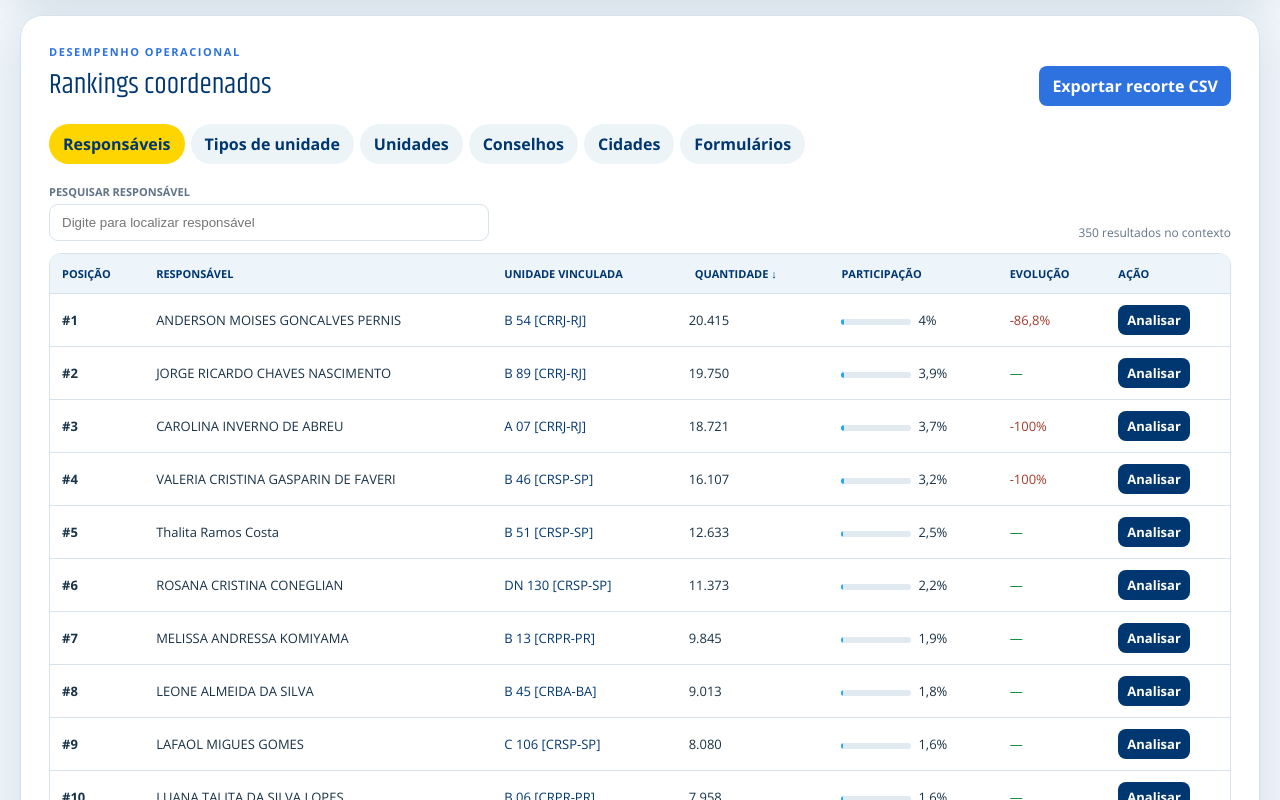
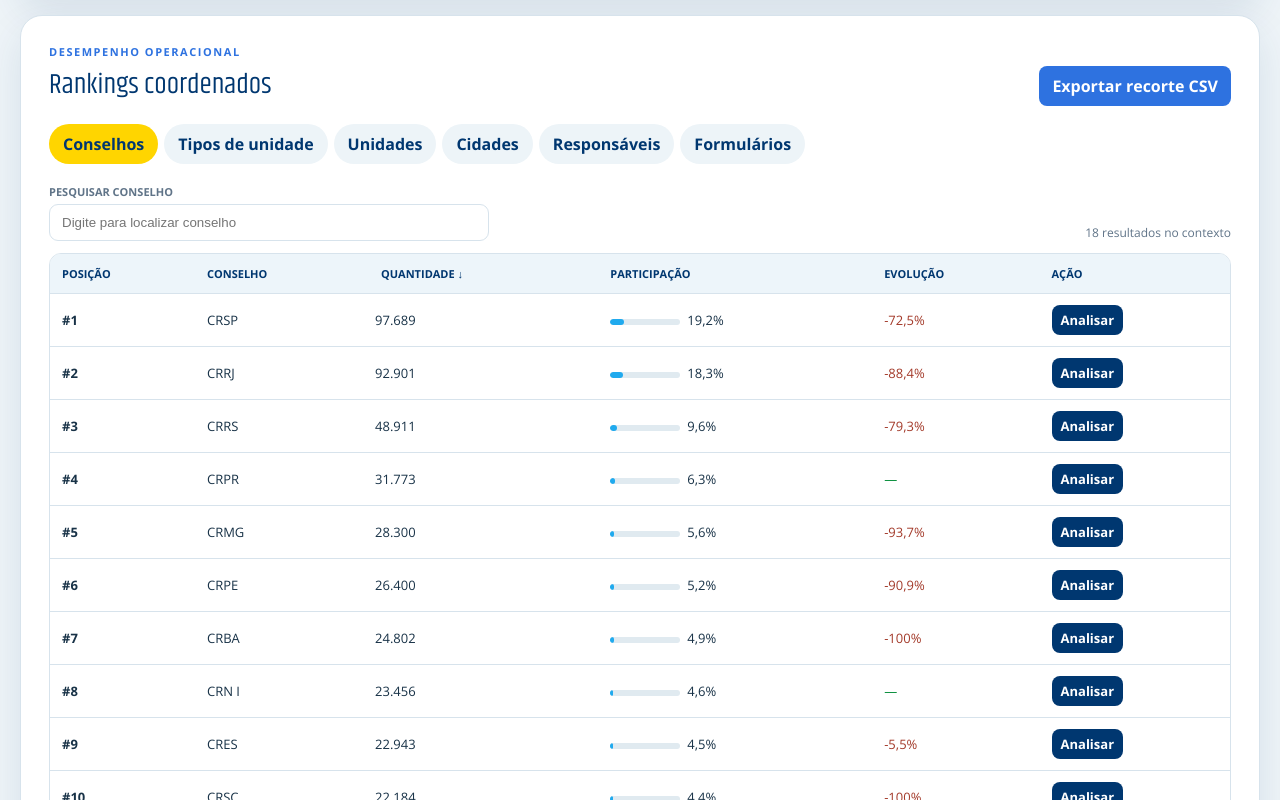
Before and after one commit to bassissoares/SestSenat, a React (Vite) app: page / in a window 1280 px wide. Shown: the part 3660-4460 px from the top of the page. Built offline with nearby package versions, Linux system fonts and the light colour scheme.

Commit message:
feat: reorganizar rankings e identificar uf

```diff
--- a/src/analytics/rankings.ts
+++ b/src/analytics/rankings.ts
@@ -1,24 +1,25 @@
 import { periodKey } from "./aggregations";
 import type { Fact, FilterKey, Periodicity } from "../types/dashboard";
 
-export type RankingRow = { key: string; label: string; quantity: number; share: number; evolution: number | null; relatedUnits: string[] };
+export type RankingRow = { key: string; label: string; quantity: number; share: number; evolution: number | null; relatedUnits: string[]; relatedStates: string[] };
 
 export function buildRanking(facts: Fact[], key: FilterKey, label?: (fact: Fact) => string, periodicity: Periodicity = 12): RankingRow[] {
   const periods = [...new Set(facts.map((fact) => periodKey(fact.year, fact.month, periodicity)))].sort();
   const firstPeriod = periods[0]; const lastPeriod = periods.at(-1);
-  const groups = new Map<string, { label: string; quantity: number; first: number; last: number; relatedUnits: Set<string> }>();
+  const groups = new Map<string, { label: string; quantity: number; first: number; last: number; relatedUnits: Set<string>; relatedStates: Set<string> }>();
   for (const fact of facts) {
     const value = String(fact[key] ?? "Não identificado");
-    const group = groups.get(value) ?? { label: label?.(fact) ?? value, quantity: 0, first: 0, last: 0, relatedUnits: new Set<string>() };
+    const group = groups.get(value) ?? { label: label?.(fact) ?? value, quantity: 0, first: 0, last: 0, relatedUnits: new Set<string>(), relatedStates: new Set<string>() };
     group.quantity += fact.quantity;
     const period = periodKey(fact.year, fact.month, periodicity);
     if (period === firstPeriod) group.first += fact.quantity;
     if (period === lastPeriod) group.last += fact.quantity;
     group.relatedUnits.add(fact.unitSummary);
+    if (fact.state) group.relatedStates.add(fact.state);
     groups.set(value, group);
   }
   const total = facts.reduce((sum, fact) => sum + fact.quantity, 0);
-  return [...groups.entries()].map(([rankingKey, group]) => ({ key: rankingKey, label: group.label, quantity: group.quantity, share: total ? group.quantity / total : 0, evolution: periods.length > 1 && group.first ? (group.last - group.first) / group.first : null, relatedUnits: [...group.relatedUnits].sort((a, b) => a.localeCompare(b, "pt-BR", { numeric: true })) })).sort((a, b) => b.quantity - a.quantity);
+  return [...groups.entries()].map(([rankingKey, group]) => { const relatedStates = [...group.relatedStates].sort(); return { key: rankingKey, label: key === "city" ? `${group.label}/${relatedStates.join(" · ") || "UF não identificada"}` : group.label, quantity: group.quantity, share: total ? group.quantity / total : 0, evolution: periods.length > 1 && group.first ? (group.last - group.first) / group.first : null, relatedUnits: [...group.relatedUnits].sort((a, b) => a.localeCompare(b, "pt-BR", { numeric: true })), relatedStates }; }).sort((a, b) => b.quantity - a.quantity);
 }
 
 export function rankingCsv(rows: RankingRow[]): string {
--- a/src/components/RankingPanel.tsx
+++ b/src/components/RankingPanel.tsx
@@ -4,7 +4,7 @@ import { useFilters } from "../state/FilterContext";
 import type { Fact, FilterKey } from "../types/dashboard";
 
 const dimensions: Array<{ key: FilterKey; label: string; item: string; render?: (fact: Fact) => string }> = [
-  { key: "responsibleName", label: "Responsáveis", item: "responsável" }, { key: "unitType", label: "Tipos de unidade", item: "tipo de unidade" }, { key: "unitSummary", label: "Unidades", item: "unidade" }, { key: "council", label: "Conselhos", item: "conselho" }, { key: "city", label: "Cidades", item: "cidade" }, { key: "formId", label: "Formulários", item: "formulário", render: (fact) => fact.formName },
+  { key: "council", label: "Conselhos", item: "conselho" }, { key: "unitType", label: "Tipos de unidade", item: "tipo de unidade" }, { key: "unitSummary", label: "Unidades", item: "unidade" }, { key: "city", label: "Cidades", item: "cidade" }, { key: "responsibleName", label: "Responsáveis", item: "responsável" }, { key: "formId", label: "Formulários", item: "formulário", render: (fact) => fact.formName },
 ];
 const number = new Intl.NumberFormat("pt-BR"); const percent = new Intl.NumberFormat("pt-BR", { style: "percent", maximumFractionDigits: 1 });
 
@@ -14,7 +14,7 @@ export function RankingPanel() {
   const visible = useMemo(() => { const term = search.toLocaleLowerCase("pt-BR"); return ranking.filter((row) => row.label.toLocaleLowerCase("pt-BR").includes(term) || (dimension.key === "responsibleName" && row.relatedUnits.some((unit) => unit.toLocaleLowerCase("pt-BR").includes(term)))).sort((a, b) => ascending ? a.quantity - b.quantity : b.quantity - a.quantity); }, [ranking, search, ascending, dimension.key]);
   const pageSize = 10; const pages = Math.max(1, Math.ceil(visible.length / pageSize)); const rows = visible.slice(page * pageSize, (page + 1) * pageSize);
   const selectDimension = (next: typeof dimensions[number]) => { setDimension(next); setSearch(""); setPage(0); };
-  const select = (row: (typeof ranking)[number]) => drillTo(dimension.key === "responsibleName" && row.relatedUnits.length === 1 ? { responsibleName: [row.key], unitSummary: row.relatedUnits } : { [dimension.key]: [row.key] });
+  const select = (row: (typeof ranking)[number]) => drillTo(dimension.key === "responsibleName" && row.relatedUnits.length === 1 ? { responsibleName: [row.key], unitSummary: row.relatedUnits } : dimension.key === "city" && row.relatedStates.length === 1 ? { city: [row.key], state: row.relatedStates } : { [dimension.key]: [row.key] });
   const exportVisible = () => { const blob = new Blob(["\uFEFF", rankingCsv(visible)], { type: "text/csv;charset=utf-8" }); const url = URL.createObjectURL(blob); const anchor = document.createElement("a"); anchor.href = url; anchor.download = `ranking-${dimension.key}.csv`; anchor.click(); URL.revokeObjectURL(url); };
   return <section className="ranking-section" id="secao-3" aria-labelledby="ranking-title">
     <div className="panel-heading"><div><p className="eyebrow">DESEMPENHO OPERACIONAL</p><h2 id="ranking-title">Rankings coordenados</h2></div><button className="export-button" onClick={exportVisible}>Exportar recorte CSV</button></div>
```
Also changed, not shown: 2 other files (tests, documents, lock files or other folders).
